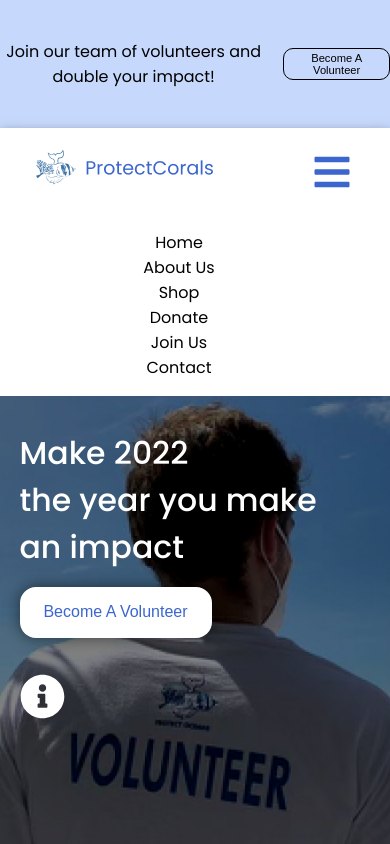
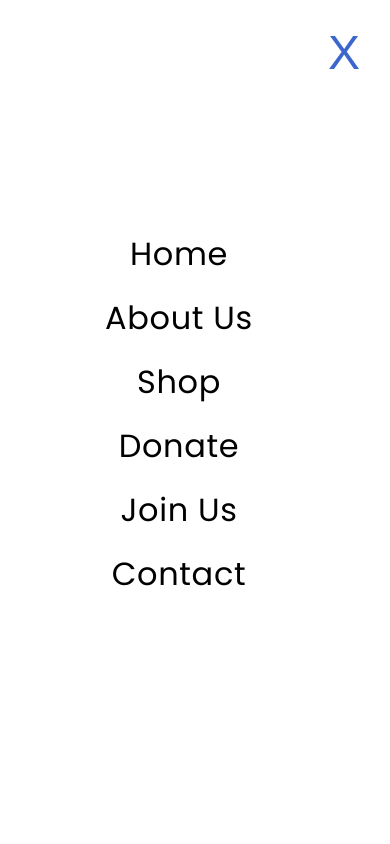
Before and after one commit to codeyStein/ProtectCorals, a Next.js app: page / in a window 390 px wide. Both pictures are taken after a click on the button 332 px from the left and 171 px from the top of the page. Shown: the top 844 px of the page. Built offline with nearby package versions, Linux system fonts and the light colour scheme.

Commit message:
Better mobile navbar menu

```diff
--- a/components/Nav.js
+++ b/components/Nav.js
@@ -13,6 +13,8 @@ export default function Nav() {
     setLinksVisible(prevValue => !prevValue)
     console.log(linksVisible)
   }
+
+  linksVisible ? document.querySelector("body").setAttribute("id", "body--hidden") : ""
 
   return (
     <div className="nav">
@@ -39,9 +41,8 @@ export default function Nav() {
        <a>Contact</a>
       </Link>
 
-
-
       </div>
+      <button id={linksVisible ? "close--active" : null} onClick={toggleLinks} className="close">X</button>
       <button className="nav--icon" onClick={toggleLinks}> <FaBars /> </button>
     </nav>
 
--- a/styles/globals.css
+++ b/styles/globals.css
@@ -102,30 +102,70 @@ nav {
   color: var(--clr-blue);
 }
 
+
+.close {
+    display: none;
+}
+
+#close--active {
+  display: block;
+  position: absolute;
+  top: 1.5rem;
+  right: 1.5rem;
+  margin: 0;
+  z-index: 100;
+  font-size: 4rem;
+}
+
+
 @media screen and (max-width: 900px) {
   #hidden {
     position: absolute;
-    top: 146px;
     width: 100%;
+    height: 100%;
     background-color: var(--clr-white);
     padding: 1rem;
+    z-index: 99;
+  }
 
+  #hidden a {
+    font-size: 3rem;
+    margin-bottom: 1rem;
+    letter-spacing: 0.020em;
   }
-  #hidden div a {
-    font-size: 1.2rem;
-    margin-bottom: 1rem;
+
+  .nav nav .nav--icon {
+    display: flex;
+    margin-right: 2rem;
+  }
+
+
+  .nav--list {
+    display: none;
+  }
+
+}
+
+@media screen and (max-width: 570px) {
+  #hidden a {
+    font-size: 2rem;
+  }
+  #close--active {
+    font-size: 3rem;
   }
 }
 
-@media screen and (max-width: 900px) {
-  .nav nav button {
-    display: flex;
-    margin-right: 2rem;
-  }
-  .nav--list {
-    display: none;
+@media screen and (max-with: 400px) {
+  #hidden a {
+    font-size: 1rem;
   }
 }
+
+/*.body--hidden {
+  overflow: hidden;
+}*/
+
+
 
 #hidden {
   display: flex;
@@ -133,6 +173,7 @@ nav {
   align-items: center;
   justify-content: center;
   overflow: hidden;
+  top: 0;
 }
 
 
@@ -323,9 +364,6 @@ nav {
   .banner {
     height: 6rem;
   }
-  #hidden {
-    top: 183px;
-  }
 }
 
 @media screen and (max-width: 516px) {
@@ -345,9 +383,6 @@ nav {
   }
   .banner {
     height: 8rem;
-  }
-  #hidden {
-    top: 214px;
   }
 }
 
```
